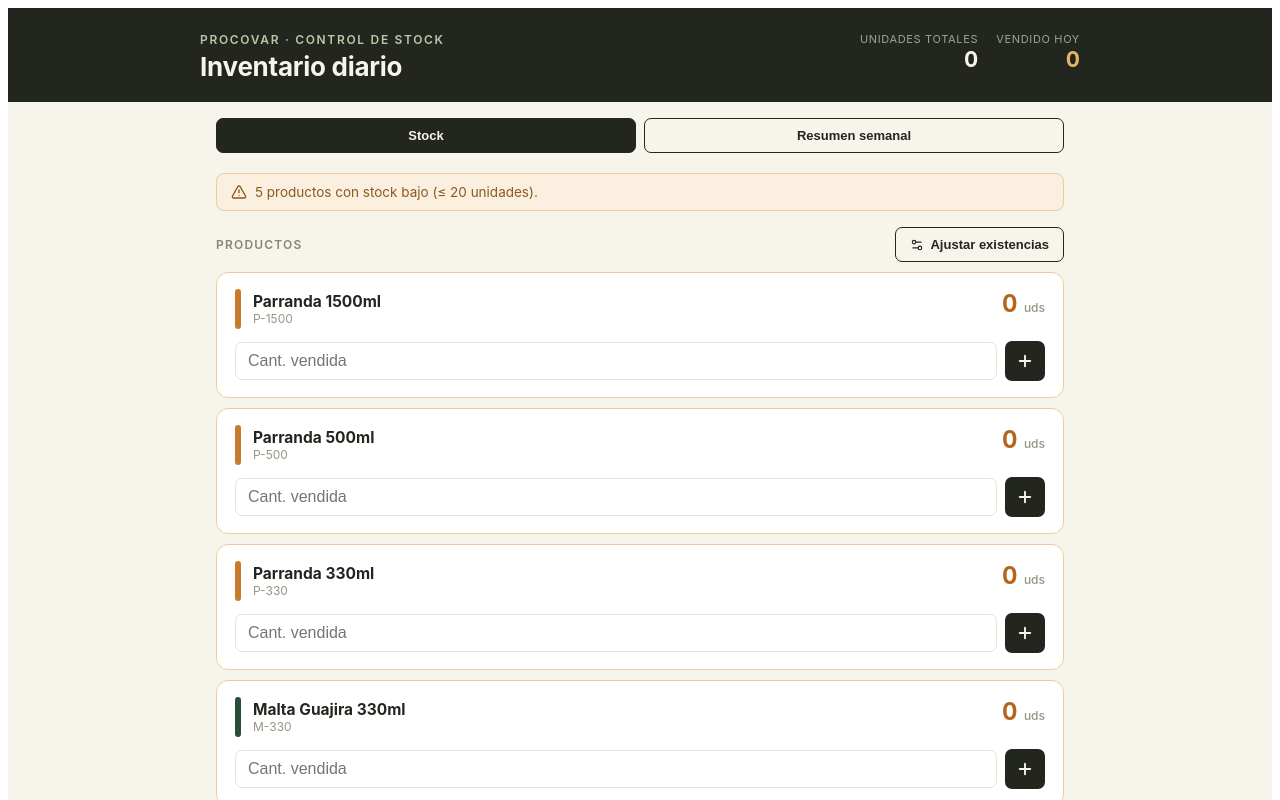
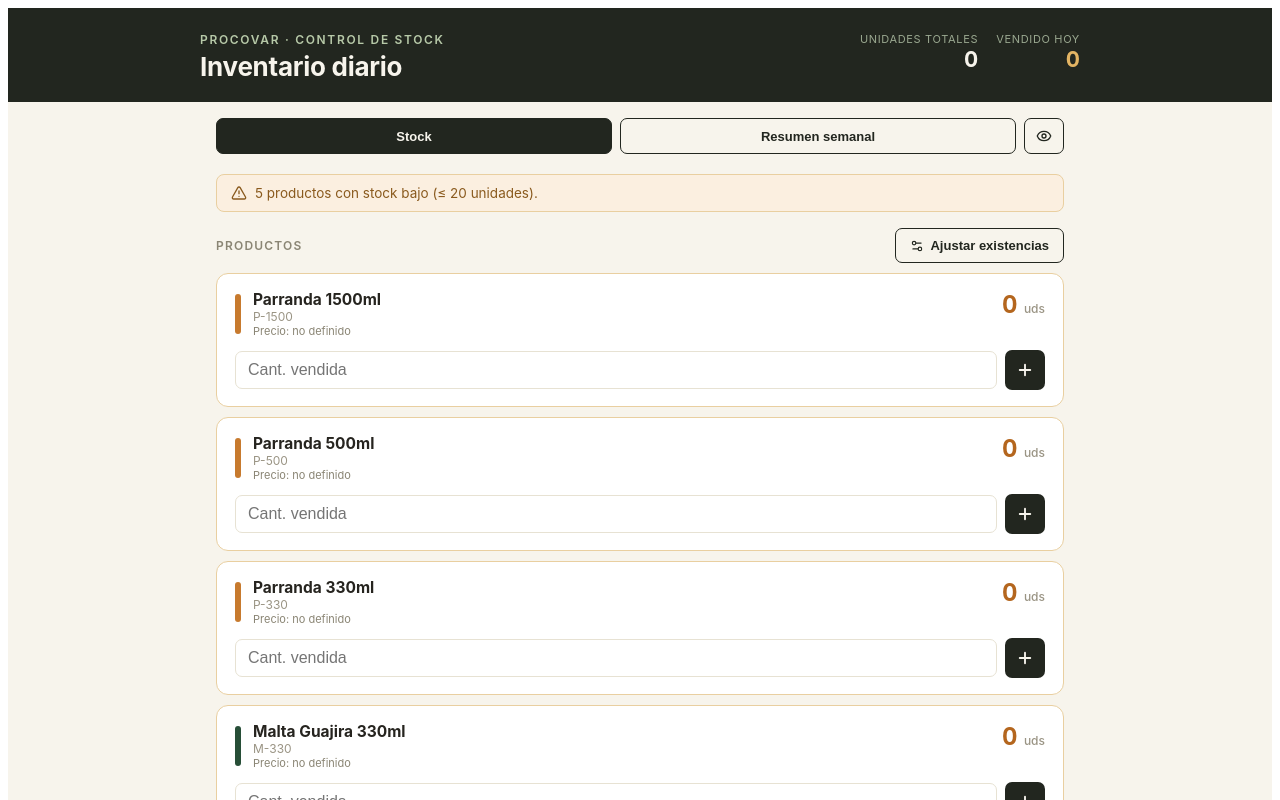
Before and after one commit to raulsp9007/inventario-procovar, a React (Vite) app: page / in a window 1280 px wide. Shown: the top 800 px of the page. Built offline with nearby package versions, Linux system fonts and the light colour scheme.

Commit message:
Show unit price on stock cards behind a show/hide toggle

```diff
--- a/src/InventoryApp.jsx
+++ b/src/InventoryApp.jsx
@@ -1,7 +1,8 @@
 import { useState, useEffect, useCallback } from "react";
-import { Plus, RotateCcw, AlertTriangle, History, Settings2 } from "lucide-react";
+import { Plus, RotateCcw, AlertTriangle, History, Settings2, Eye, EyeOff } from "lucide-react";
 import { getData, setData } from "./storage";
 import { todayStr, formatDate, formatDateTime } from "./dateUtils";
+import { formatCUP } from "./money";
 import WeeklySummary from "./WeeklySummary";
 
 const PRODUCTS = [
@@ -257,6 +258,23 @@
         >
           Resumen semanal
         </button>
+        <button
+          onClick={() => {
+            const next = !showPrices;
+            setShowPrices(next);
+            persist({ ...currentPersistedState, showPrices: next });
+          }}
+          title={showPrices ? "Ocultar precios" : "Mostrar precios"}
+          aria-label={showPrices ? "Ocultar precios" : "Mostrar precios"}
+          style={{
+            flex: "0 0 auto", width: 40, padding: "9px", cursor: "pointer",
+            borderRadius: 7, border: "1px solid #22261F",
+            background: "transparent", color: "#22261F",
+            display: "flex", alignItems: "center", justifyContent: "center",
+          }}
+        >
+          {showPrices ? <Eye size={16} /> : <EyeOff size={16} />}
+        </button>
       </div>
 
       <div style={{ maxWidth: 880, margin: "0 auto", padding: "20px 16px 0" }}>
@@ -320,6 +338,11 @@
                       <div style={{ fontSize: 12, color: "#9A9484" }}>{p.short}{lastMovement ? ` · último movimiento ${formatDate(lastMovement.date)}` : ""}</div>
                       {lastAdjustedAt[p.code] && (
                         <div style={{ fontSize: 11, color: "#B4AF9E" }}>ajustado {formatDateTime(lastAdjustedAt[p.code])}</div>
+                      )}
+                      {showPrices && (
+                        <div style={{ fontSize: 11, color: "#8A8574" }}>
+                          Precio: {prices[p.code] ? formatCUP(prices[p.code]) : "no definido"}
+                        </div>
                       )}
                     </div>
                   </div>
```
